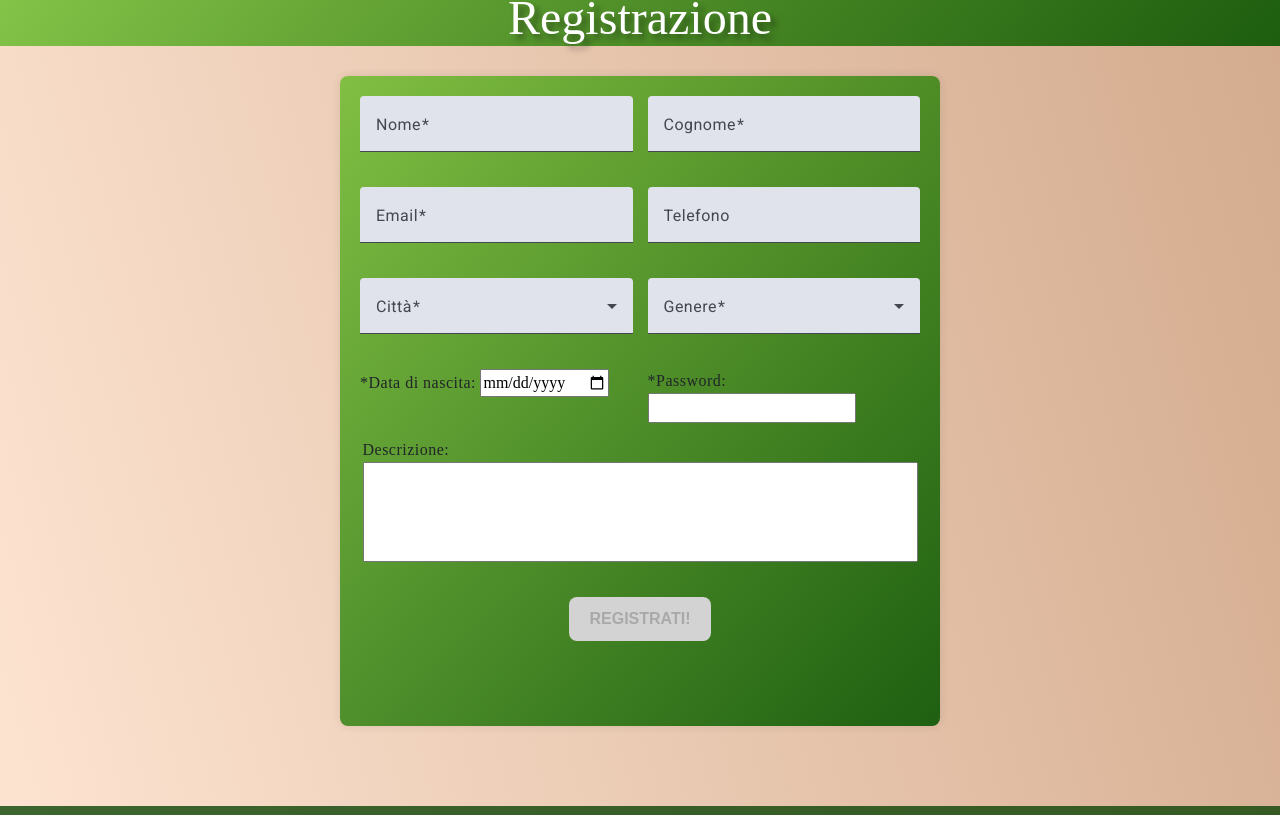
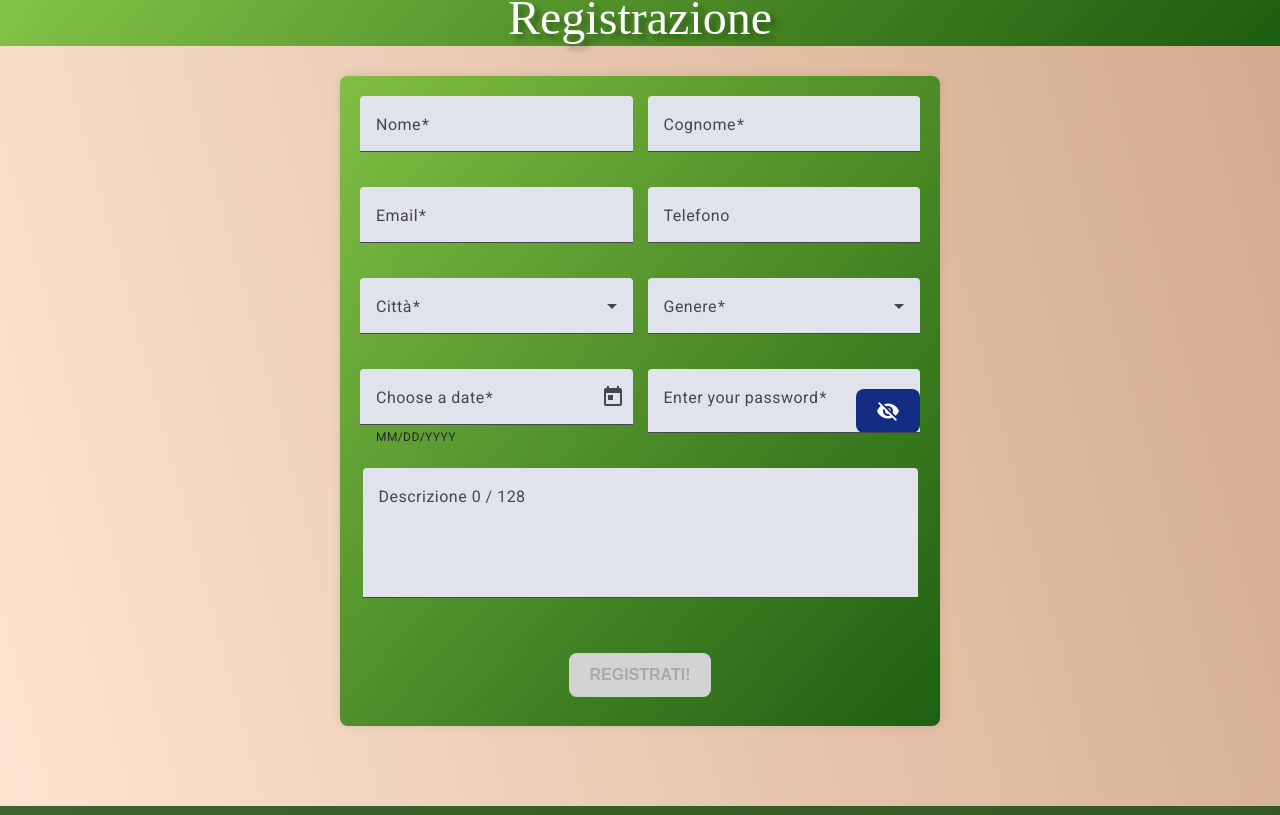
Before and after one commit to FranciMariPicci/reshare-fe, an Angular app: page /register in a window 1280 px wide. Shown: the part 454-1269 px from the top of the page. Built offline with nearby package versions, Linux system fonts and the light colour scheme; a web font is replaced by a local one.

Commit message:
implementa la registrazione

```diff
--- a/src/app/register/register.component.css
+++ b/src/app/register/register.component.css
@@ -79,9 +79,18 @@
 
   #description {
     flex: 1 1 calc(50% - 15px);
-    height: 100px;
+    height: 150px;
     width: 555px;
     display: flex;
     flex-direction: column;
-    padding: 2%;
   }
+
+  #inputDescription {
+    flex: 1 1 calc(50% - 15px);
+    height: 150px;
+    width: 555px;
+    display: flex;
+    padding-right: 35px;  /* Padding destro */
+    padding-bottom: 20px; /* Padding inferiore */
+    padding-left: 7px;   /* Padding sinistro */
+  }
--- a/src/app/register/register.component.html
+++ b/src/app/register/register.component.html
@@ -1,12 +1,12 @@
 <div id="Registrazione"><h3>Registrazione</h3></div>
 <div class="registerContainer">
-  <form #registerForm="ngForm" (ngSubmit)="onSubmit(registerForm)">
+  <form [formGroup]="registerForm" (ngSubmit)="onSubmit()">
     <div class="form-group">
         <mat-form-field appearance="fill">
           <mat-label>Nome</mat-label>
           <input matInput
-          name = "firstname"
-          [formControl]="firstname"
+          formControlName="firstname"
+          required
            >
         </mat-form-field>
     </div>
@@ -15,8 +15,8 @@
       <mat-form-field appearance="fill">
         <mat-label>Cognome</mat-label>
         <input matInput
-        name = "lastname"
-        [formControl]="lastname"
+        formControlName = "lastname"
+        required
         >
       </mat-form-field>
   </div>
@@ -24,15 +24,13 @@
     <div class="form-group">
       <mat-form-field appearance="fill">
         <mat-label>Email</mat-label>
-        <input
-          name="email"
-          matInput
-          placeholder="pat@example.com"
-          [formControl]="email"
-          (blur)="updateErrorMessage()"
-        />
-        @if (email.invalid) {
-          <mat-error>{{errorMessage()}}</mat-error>
+        <input matInput formControlName="email" placeholder="pat@example.com" (blur)="updateErrorMessage(registerForm.get('email')!)"
+        required/>
+        @if (registerForm.get('email')!.hasError('required')) {
+          <mat-error>{{errorMessage()}} </mat-error>
+        }
+        @if (registerForm.get('email')!.hasError('email')) {
+          <mat-error>{{errorMessage()}} </mat-error>
         }
       </mat-form-field>
     </div>
@@ -40,14 +38,14 @@
     <div class="form-group">
       <mat-form-field appearance="fill">
         <mat-label>Telefono</mat-label>
-        <input matInput name="phone">
+        <input matInput formControlName="phone">
       </mat-form-field>
   </div>
 
     <div class="form-group">
       <mat-form-field>
         <mat-label>Città</mat-label>
-        <mat-select name="city" [formControl]="city">
+        <mat-select formControlName="city" required>
           <mat-option value="Roma">Roma</mat-option>
         </mat-select>
       </mat-form-field>
@@ -56,7 +54,7 @@
     <div class="form-group">
       <mat-form-field>
         <mat-label>Genere</mat-label>
-        <mat-select name="gender" [formControl]="gender">
+        <mat-select formControlName="gender" required>
           <mat-option value="male">Maschio</mat-option>
           <mat-option value="female">Femmina</mat-option>
           <mat-option value="prefer not say">Preferisco non dirlo</mat-option>
@@ -65,13 +63,36 @@
     </div>
 
     <div class="form-group">
-      <label>*Data di nascita: <input type="date" name="birthdate" required ngModel></label>
+      <mat-form-field class="example-full-width">
+        <mat-label>Choose a date</mat-label>
+        <input matInput [matDatepickerFilter]="myFilter" [matDatepicker]="picker" formControlName="date" required>
+        <mat-hint>MM/DD/YYYY</mat-hint>
+        <mat-datepicker-toggle matIconSuffix [for]="picker"></mat-datepicker-toggle>
+        <mat-datepicker #picker></mat-datepicker>
+      </mat-form-field>
     </div>
+
     <div class="form-group">
-      <label>*Password: <input type="password" name="password" required ngModel></label>
+      <mat-form-field>
+      <mat-label>Enter your password</mat-label>
+      <input matInput [type]="hide() ? 'password' : 'text'" formControlName="password" required/>
+      <button
+        mat-icon-button
+        matSuffix
+        (click)="clickEvent($event)"
+        [attr.aria-label]="'Hide password'"
+        [attr.aria-pressed]="hide()">
+        <mat-icon>{{hide() ? 'visibility_off' : 'visibility'}}</mat-icon>
+      </button>
+    </mat-form-field>
     </div>
+
     <div>
-      <label>Descrizione: <input type="text" id="description" name="description" ngModel></label>
+      <mat-form-field id="description">
+        <mat-label>Descrizione <mat-hint >{{ registerForm.get('description')?.value?.length || 0 }} / 128</mat-hint></mat-label>
+        <textarea matInput formControlName="description" id="inputDescription" maxlength="128"></textarea>
+
+      </mat-form-field>
     </div>
     <div>
       <button type="submit" [disabled]="!registerForm.valid">REGISTRATI!</button>
--- a/src/app/register/register.component.ts
+++ b/src/app/register/register.component.ts
@@ -1,69 +1,99 @@
 import { ChangeDetectionStrategy, Component, signal} from '@angular/core';
 import {takeUntilDestroyed} from '@angular/core/rxjs-interop';
 import { RegisterService } from '../services/register.service';
-import { FormControl, FormsModule, NgForm, ReactiveFormsModule, Validators } from "@angular/forms";
+import { AbstractControl, FormBuilder, FormControl, FormGroup, FormsModule, NgForm, ReactiveFormsModule, Validators } from "@angular/forms";
 import { Router } from '@angular/router';
 import { User } from '../model/user.model';
 import { RegisterInfo } from '../model/register-info.model';
 import {MatFormFieldModule} from '@angular/material/form-field';
 import { merge } from 'rxjs';
 import {MatInputModule} from '@angular/material/input';
-import {MatSelectModule} from '@angular/material/select'
+import {MatSelectModule} from '@angular/material/select';
+import {MatDatepickerModule} from '@angular/material/datepicker';
+import {provideNativeDateAdapter} from '@angular/material/core';
+import {MatIconModule} from '@angular/material/icon';
 
 @Component({
   selector: 'app-register',
   standalone: true,
-  imports: [FormsModule, MatFormFieldModule, MatInputModule, ReactiveFormsModule, MatSelectModule],
+  providers: [provideNativeDateAdapter()],
+  imports: [FormsModule, MatFormFieldModule, MatInputModule, ReactiveFormsModule, MatSelectModule, MatDatepickerModule, MatIconModule],
   changeDetection: ChangeDetectionStrategy.OnPush,
   templateUrl: './register.component.html',
   styleUrl: './register.component.css'
 })
 
 export class RegisterComponent {
-  readonly firstname = new FormControl('', [Validators.required]);
-  readonly city = new FormControl('', [Validators.required]);
-  readonly lastname = new FormControl('', [Validators.required]);
-  readonly gender = new FormControl('', [Validators.required]);
-  readonly email = new FormControl('', [Validators.required, Validators.email]);
-
+  registerForm: FormGroup;
+  maxDate: Date;
+  hide = signal(true);
   errorMessage = signal('');
 
-  constructor(private registerService: RegisterService, private router: Router) {
-    merge(this.email.statusChanges, this.email.valueChanges)
+  constructor(private registerService: RegisterService, private router: Router, private fb: FormBuilder) {
+    this.registerForm = this.fb.group({
+      firstname: ['', Validators.required],
+      lastname: ['', Validators.required],
+      email: new FormControl('', [Validators.required, Validators.email]),
+      phone: [''],
+      city: ['', Validators.required],
+      gender: ['', Validators.required],
+      date: ['', Validators.required],
+      password: ['', Validators.required],
+      description: ['']
+    });
+
+    const emailControl = this.registerForm.get('email')!;
+    merge(emailControl.statusChanges, emailControl.valueChanges)
     .pipe(takeUntilDestroyed())
-    .subscribe(() => this.updateErrorMessage());
+    .subscribe(() => this.updateErrorMessage(emailControl));
+
+    const today = new Date();
+    this.maxDate = new Date(today.getFullYear() - 18, today.getMonth(), today.getDate());
   }
 
-  updateErrorMessage() {
-    if (this.email.hasError('required')) {
-      this.errorMessage.set('Email non valida');
-    } else if (this.email.hasError('email')) {
-      this.errorMessage.set('Not a valid email');
+  clickEvent(event: MouseEvent) {
+    this.hide.set(!this.hide());
+    event.stopPropagation();
+  }
+
+  myFilter = (d: Date | null ): boolean => {
+    const date = (d || new  Date ());
+   return date<= this.maxDate;
+ };
+
+ updateErrorMessage(emailControl: AbstractControl) {
+  if (emailControl.hasError('required')) {
+    this.errorMessage.set('L\'email è obbligatoria');
+  } else if (emailControl.hasError('email')) {
+    this.errorMessage.set('L\'email non è valida');
   } else {
     this.errorMessage.set('');
   }
 }
 
+  onSubmit(){
+    if (this.registerForm.valid) {
+      const currentUser: User = {
+        firstname: this.registerForm.value.firstname,
+        lastname: this.registerForm.value.lastname,
+        email: this.registerForm.value.email,
+        phone: this.registerForm.value.phone,
+        cityName: this.registerForm.value.city,
+        gender: this.registerForm.value.gender,
+        birthdate: this.registerForm.value.date,
+        //birthdate: "1998-01-05",
+        description: this.registerForm.value.description
+      };
 
-  onSubmit(ngForm : NgForm){
-    const currentUser : User = {
-      firstname: ngForm.value.firstname,
-      lastname: ngForm.value.lastname,
-      email: ngForm.value.email,
-      phone: ngForm.value.phone,
-      cityName: ngForm.value.city,
-      gender: ngForm.value.gender,
-      birthdate: ngForm.value.birthdate,
-      description: ngForm.value.description
+      const registerInfo: RegisterInfo = {
+        user: currentUser,
+        password: this.registerForm.value.password
       };
-    const registerInfo : RegisterInfo = {
-      user : currentUser,
-      password : ngForm.value.password
-    }
 
       this.registerService.saveUser(registerInfo).subscribe({
-      next: (resp)=>this.router.navigate(['/login']),
-      error: (er)=>console.log(er)
+        next: (resp) => this.router.navigate(['/login']),
+        error: (er) => console.log(er)
       });
     }
   }
+}
```
Lines whose indentation alone changed are shown as unchanged.
